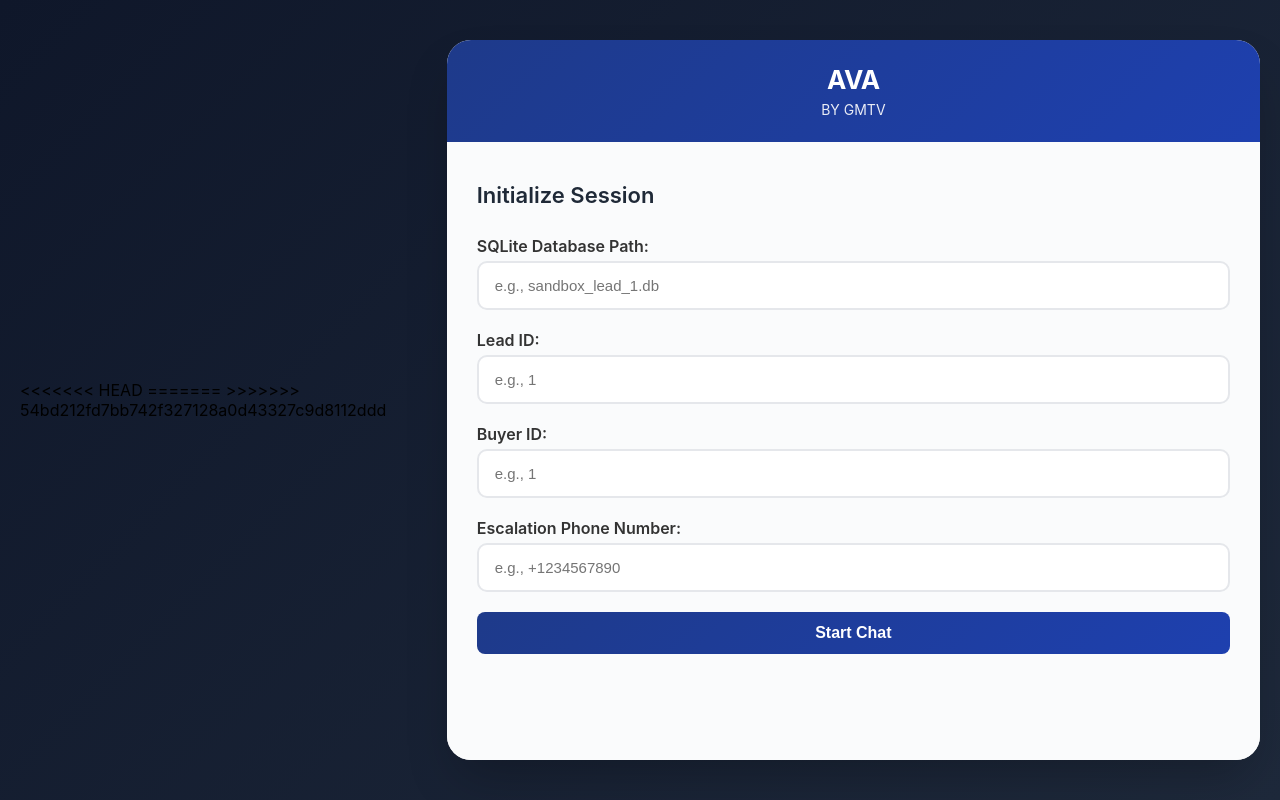
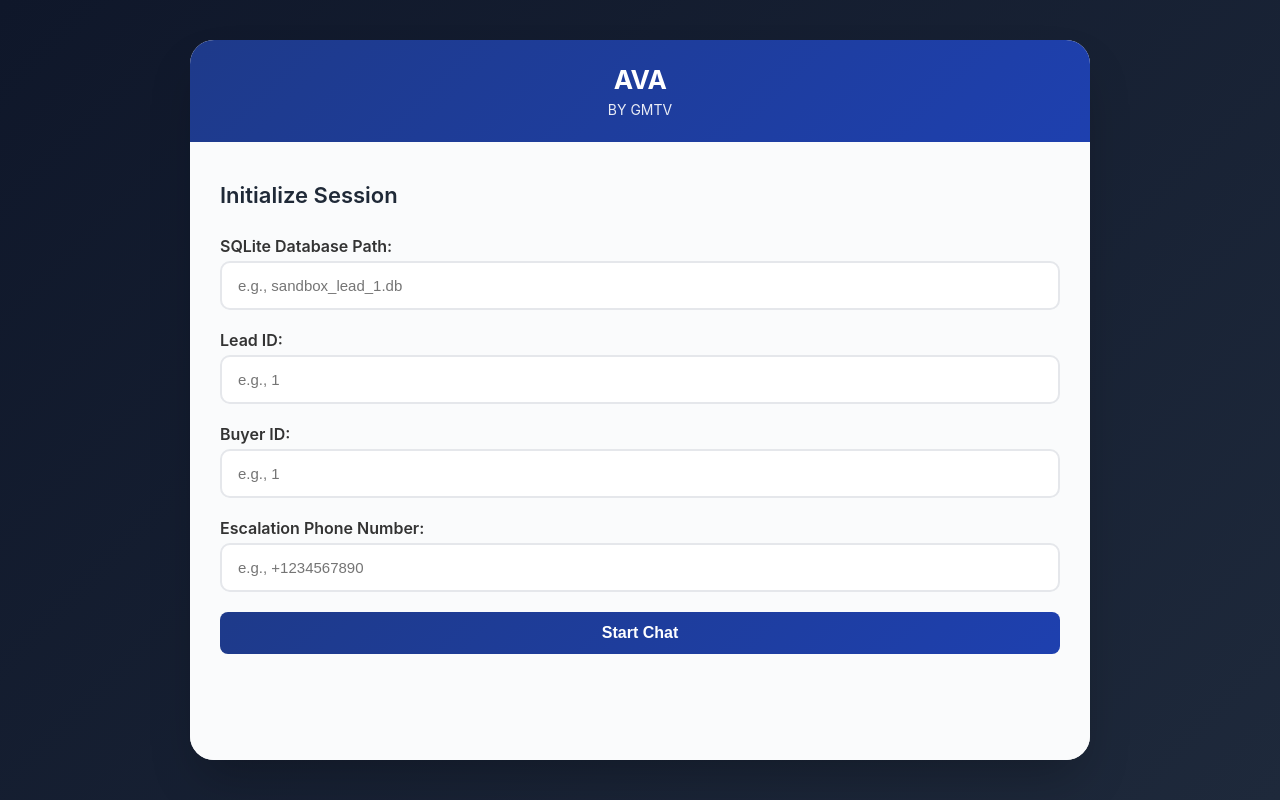
Before and after one commit to jsamit27/ava, a FastAPI app: page / in a window 1280 px wide. Run offline with FastAPI, Linux system fonts and the light colour scheme.

Commit message:
Fix: Remove merge conflict markers from HTML file

```diff
--- a/templates/index.html
+++ b/templates/index.html
@@ -3,11 +3,7 @@
 <head>
     <meta charset="UTF-8">
     <meta name="viewport" content="width=device-width, initial-scale=1.0">
-<<<<<<< HEAD
     <title>AVA by GMTV</title>
-=======
-    <title>AVA</title>
->>>>>>> 54bd212fd7bb742f327128a0d43327c9d8112ddd
     <style>
         * {
             margin: 0;
```
